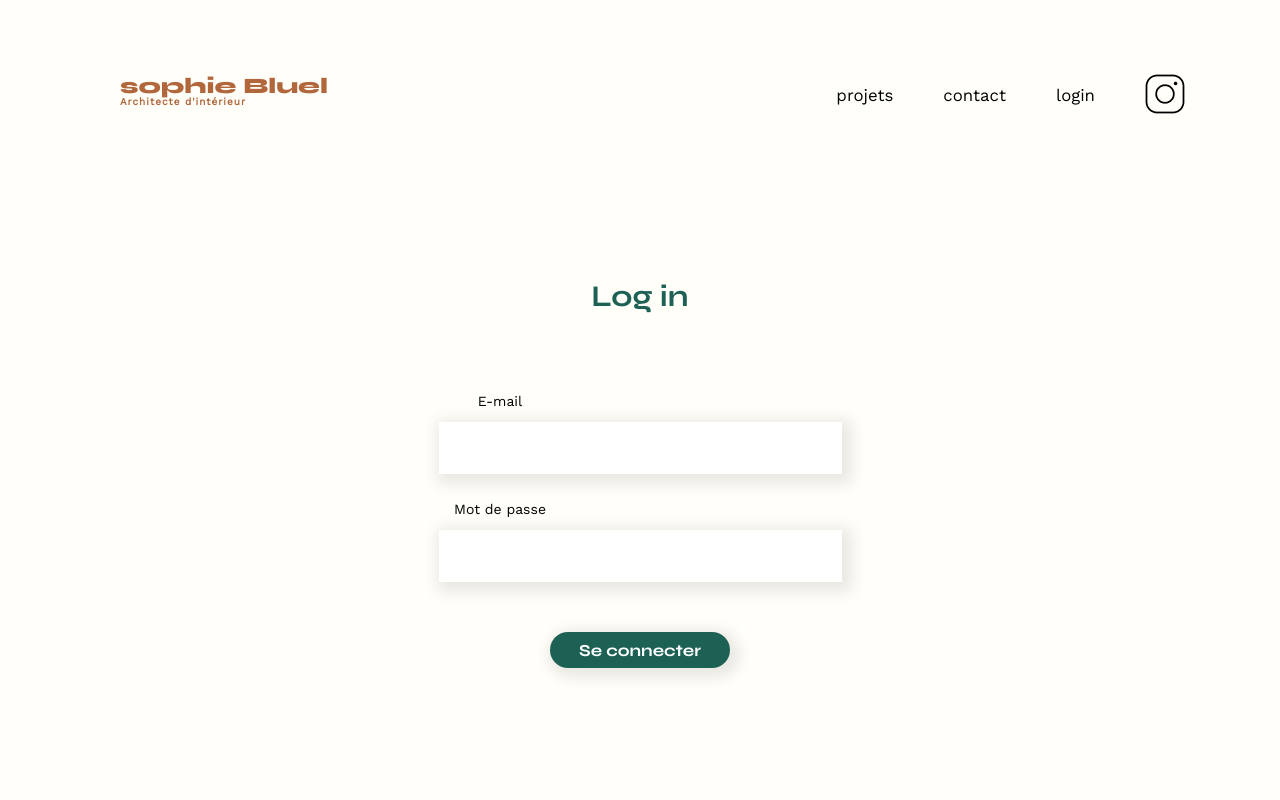
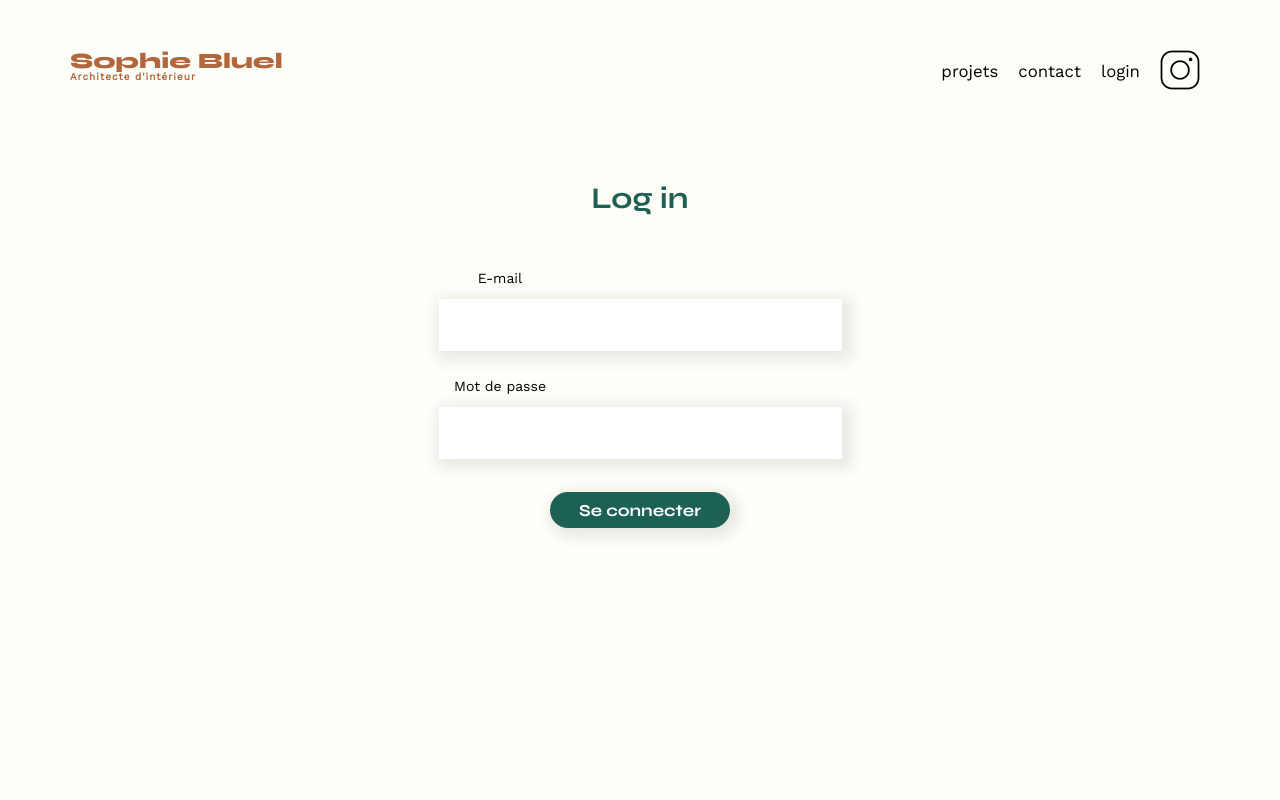
Before and after one commit to jeremB-dev/Portfolio-architecte-sophie-bluel-master, a plain HTML site: page FrontEnd/login.html in a window 1280 px wide. Shown: the top 800 px of the page. Drawn offline with nearby package versions, Linux system fonts and the light colour scheme.

Commit message:
modif css StyleLogin

```diff
--- a/FrontEnd/assets/StyleLogin.css
+++ b/FrontEnd/assets/StyleLogin.css
@@ -1,62 +1,3 @@
-html {
-    margin: 0;
-    padding: 0;
-    border: 0;
-    font-size: 100%;
-    font: inherit;
-    vertical-align: baseline;
-    background-color: #FFFEF8;
-
-}
-
-body {
-    max-width: 1140px;
-    margin: auto;
-    font-family: 'Work Sans';
-    font-size: 14px;
-    line-height: 1;
-}
-
-header {
-    display: flex;
-    justify-content: space-between;
-    margin: 50px 0
-}
-
-h1 {
-    display: flex;
-    flex-direction: column;
-    font-family: 'Syne';
-    font-size: 22px;
-    font-weight: 800;
-    padding-top: 10px;
-    padding-left: 50px;
-    color: #B1663C
-}
-
-h1>span {
-    font-family: 'Work Sans';
-    font-size: 10px;
-    letter-spacing: 0.1em;
-    ;
-}
-
-nav ul {
-    display: flex;
-    align-items: center;
-    list-style-type: none;
-    padding-right: 25px;
-}
-
-nav li {
-    padding-top: 10px;
-    padding-left: 50px;
-    font-size: 1.2em;
-}
-
-.insta {
-    font-size: 12px;
-}
 
 .main-login {
     min-height: 650px;
@@ -120,16 +61,3 @@ input[type="submit"] {
     text-align: center;
     border-radius: 60px;
 }
-
-.footer {
-    background-color: white;
-    width: 2440px;
-    height: 360px;
-}
-
-footer nav ul {
-    display: flex;
-    justify-content: flex-end;
-    margin: 32px;
-    padding-top: 20px;
-}
--- a/FrontEnd/login.html
+++ b/FrontEnd/login.html
@@ -10,20 +10,19 @@
   <link href="https://fonts.googleapis.com/css2?family=Syne:wght@700;800&family=Work+Sans&display=swap"
     rel="stylesheet" />
   <link rel="stylesheet" href="./assets/styleLogin.css" />
+  <link rel="stylesheet" href="./assets/style.css" />
   <meta name="viewport" content="width=device-width, initial-scale=1.0" />
 </head>
 
 <body>
   <header>
-    <h1>sophie Bluel <span>Architecte d'intérieur</span></h1>
+      <h1>Sophie Bluel <span>Architecte d'intérieur</span></h1>
       <nav>
         <ul>
-        <li><a href="index.html"></a>projets</li>
-        <li><a href=""></a>contact</li>
+          <li>projets</li>
+          <li>contact</li>
           <li>login</li>
-        <li class="insta">
-          <img src="./assets/icons/instagram.png" alt="Instagram" />
-        </li>
+          <li><img src="./assets/icons/instagram.png" alt="Instagram" /></li>
         </ul>
       </nav>
     </header>
```
Lines whose indentation alone changed are shown as unchanged.
